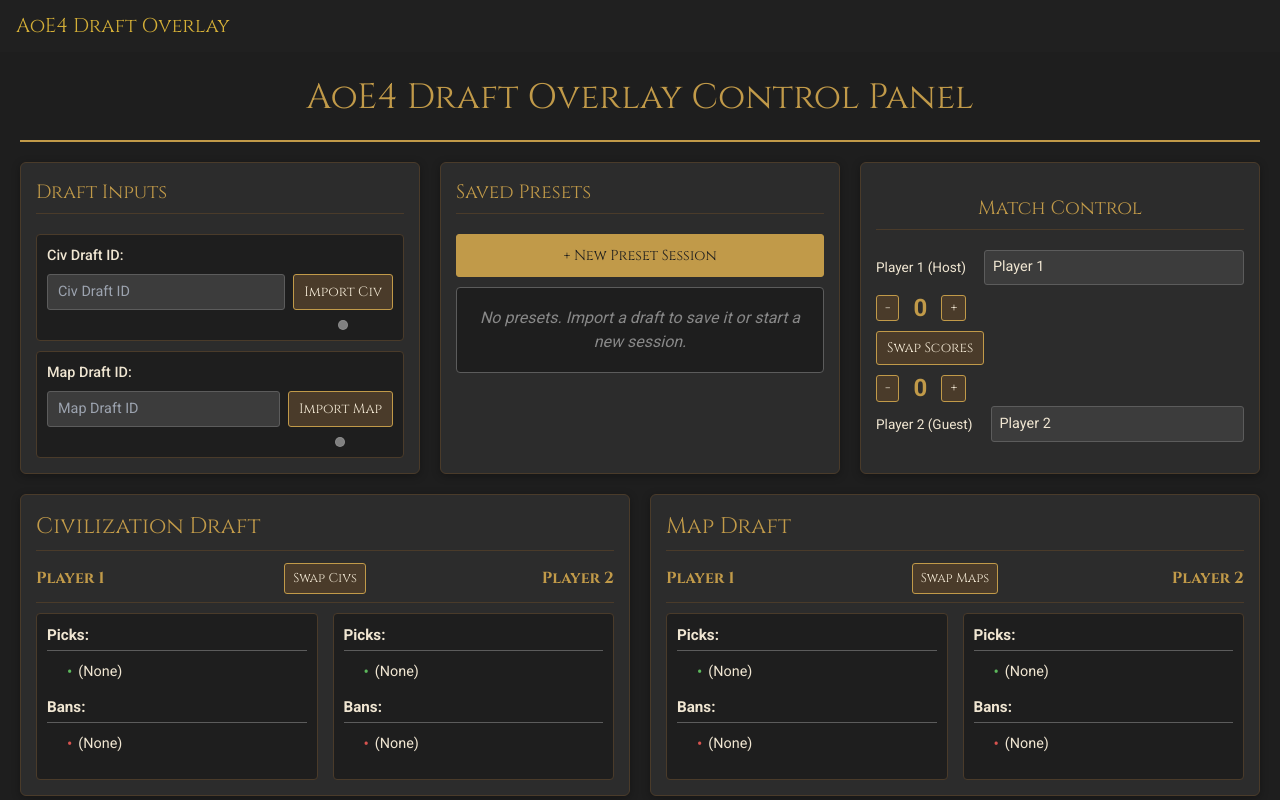
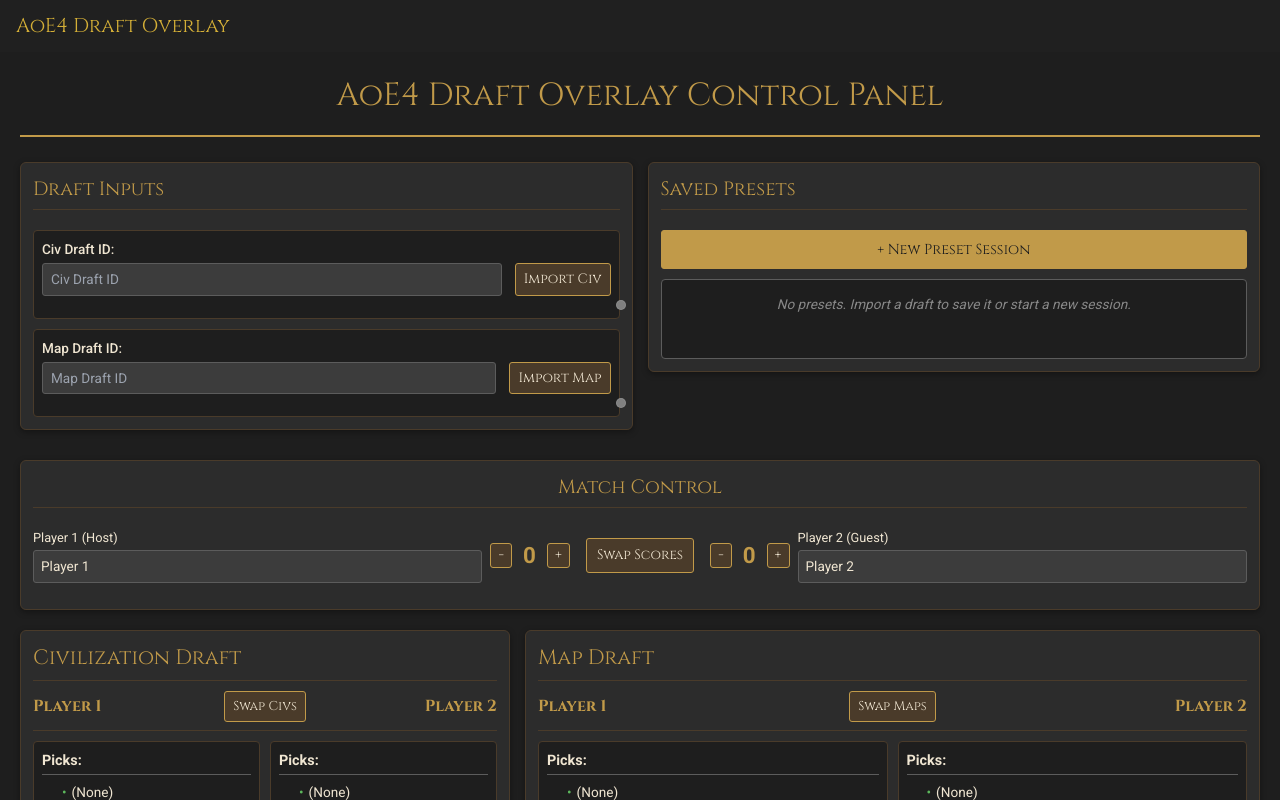
Before and after one commit to overbait/UItest2, a React (Vite) app: page / in a window 1280 px wide. Built offline with nearby package versions, Linux system fonts and the light colour scheme.

Commit message:
Update TechnicalInterface.css

```diff
--- a/src/styles/TechnicalInterface.css
+++ b/src/styles/TechnicalInterface.css
@@ -2,19 +2,18 @@
 
 /* --- Variables --- */
 :root {
-  --aoe-dark-bg: #1e1e1e; /* Dark background */
-  --aoe-panel-bg: #2c2c2c; /* Slightly lighter panel background */
-  --aoe-border-color: #4a3b2a; /* Dark brown border */
-  --aoe-gold-accent: #c19a49; /* Golden accent for text and highlights */
-  --aoe-text-light: #f0e6d2; /* Light parchment-like text color */
-  --aoe-red-error: #d9534f; /* Red for errors/disconnected */
-  --aoe-green-success: #5cb85c; /* Green for success/connected */
-  --aoe-yellow-warning: #f0ad4e; /* Yellow for connecting/warnings */
+  --aoe-dark-bg: #1e1e1e;
+  --aoe-panel-bg: #2c2c2c;
+  --aoe-border-color: #4a3b2a;
+  --aoe-gold-accent: #c19a49;
+  --aoe-text-light: #f0e6d2;
+  --aoe-red-error: #d9534f;
+  --aoe-green-success: #5cb85c;
+  --aoe-yellow-warning: #f0ad4e;
   --aoe-button-bg: #4a3b2a;
   --aoe-button-hover-bg: #6b553c;
   --aoe-input-bg: #3c3c3c;
   --aoe-input-border: #5c5c5c;
-
   --font-medieval: 'Cinzel', serif;
   --font-sans: 'Roboto', sans-serif;
 }
@@ -30,9 +29,9 @@
 }
 
 .main-title {
-  font-size: 2.2em;
+  font-size: 2em;
   text-align: center;
-  margin-bottom: 20px;
+  margin-bottom: 25px;
   padding-bottom: 15px;
   border-bottom: 2px solid var(--aoe-gold-accent);
   color: var(--aoe-gold-accent);
@@ -42,109 +41,102 @@
 .technical-interface h2.section-title {
   font-family: var(--font-medieval);
   color: var(--aoe-gold-accent);
-  font-size: 1.4em;
+  font-size: 1.3em;
   border-bottom: 1px solid var(--aoe-border-color);
-  padding-bottom: 6px;
+  padding-bottom: 5px;
   margin-top: 0;
-  margin-bottom: 12px;
-}
-.technical-interface h3.section-title-small {
-  font-family: var(--font-medieval);
-  color: var(--aoe-text-light);
-  font-size: 1.1em;
-  margin-top: 12px;
-  margin-bottom: 6px;
+  margin-bottom: 10px;
 }
 
 /* --- Main Layout Grids --- */
 .top-section-grid {
   display: grid;
-  grid-template-columns: repeat(3, 1fr); /* Three equal columns */
-  gap: 20px;
+  grid-template-columns: 0.8fr 0.8fr 1.4fr; /* Draft Inputs | Saved Presets | Match Control */
+  gap: 15px;
   margin-bottom: 20px;
+  align-items: flex-start;
 }
 
 .drafts-section-grid {
   display: grid;
-  grid-template-columns: 1fr 1fr; /* 50/50 split for Civ and Map drafts */
-  gap: 20px;
+  /* Civ Draft | Map Draft | BoX Series Overview */
+  grid-template-columns: 0.7fr 0.7fr 1.6fr;
+  gap: 15px;
+  align-items: flex-start; /* Align cards to the top if they have different heights */
 }
 
 
 /* --- Card Styles --- */
 .card {
   background-color: var(--aoe-panel-bg);
-  padding: 15px;
+  padding: 12px;
   border-radius: 6px;
   border: 1px solid var(--aoe-border-color);
-  box-shadow: 0 2px 8px rgba(0, 0, 0, 0.3);
-  display: flex; /* Added for internal flex control */
-  flex-direction: column; /* Default stack for card content */
+  box-shadow: 0 2px 6px rgba(0, 0, 0, 0.35);
+  display: flex;
+  flex-direction: column;
+  min-height: 150px;
 }
 
-/* --- Player Scores Card (now part of top-section-grid) --- */
+/* --- Player Scores Card (Match Control) --- */
 .player-scores-card {
-  /* display: flex; -- already a flex container from .card */
-  /* align-items: center; -- already default for flex-direction: column */
-  justify-content: center; /* Center content vertically if card is taller */
-  gap: 10px;
-  /* flex-wrap: wrap; -- not needed if flex-direction is column */
+ justify-content: flex-start;
 }
-
-.player-scores-card .player-name-input-group { /* For horizontal layout of name+score */
+.player-scores-horizontal-layout {
   display: flex;
   align-items: center;
-  justify-content: space-between;
+  justify-content: space-around; /* Distributes space, can be space-between */
   width: 100%;
-  gap: 10px;
-  margin-bottom: 5px; /* Space between P1 and P2 sections */
+  flex-wrap: wrap;
+  gap: 8px;
+  margin-top: 10px;
 }
-.player-scores-card .player-name-input-group:last-child {
+.player-scores-card .player-name-input-group {
+  display: flex;
+  flex-direction: column;
+  align-items: flex-start;
+  gap: 3px;
+  flex-grow: 1;
+  min-width: 130px;
+}
+.player-scores-card .player-name-input-group label {
+  font-size: 0.8em;
+  color: var(--aoe-text-light);
+  font-family: var(--font-sans);
   margin-bottom: 0;
 }
-
-
-.player-scores-card .player-name-input-group label {
-  font-size: 0.85em;
-  color: var(--aoe-text-light);
-  margin-right: 8px; /* Space between label and input */
-  font-family: var(--font-sans);
-  white-space: nowrap;
-}
-
 .player-scores-card .name-input {
   background-color: var(--aoe-input-bg);
   color: var(--aoe-text-light);
   border: 1px solid var(--aoe-input-border);
-  padding: 6px 8px;
+  padding: 5px 7px;
   border-radius: 3px;
   font-family: var(--font-sans);
-  font-size: 0.9em;
-  flex-grow: 1; /* Input takes available space */
-  min-width: 100px; /* Prevent being too small */
+  font-size: 0.85em;
+  width: 100%;
   box-sizing: border-box;
 }
 .player-scores-card .score-controls-group {
   display: flex;
   align-items: center;
-  gap: 6px;
-  flex-shrink: 0;
+  gap: 5px;
 }
 .player-scores-card .score-display {
-  font-size: 1.5em;
+  font-size: 1.4em;
   font-weight: bold;
   color: var(--aoe-gold-accent);
-  min-width: 30px;
+  min-width: 25px;
   text-align: center;
   font-family: var(--font-sans);
+  padding: 0 5px;
 }
 .player-scores-card .swap-scores-button {
-  margin: 5px 0; /* Vertical margin when stacked */
+  margin: 0 8px;
   align-self: center;
 }
 
-
-.score-button, .swap-scores-button, .import-button, .swap-players-button, .save-preset-button, .preset-load-button, .add-new-preset-button {
+/* --- Base Button Styles --- */
+.button-like {
   background-color: var(--aoe-button-bg);
   color: var(--aoe-text-light);
   border: 1px solid var(--aoe-gold-accent);
@@ -155,175 +147,137 @@
   font-size: 0.85em;
   transition: background-color 0.2s ease, border-color 0.2s ease;
   white-space: nowrap;
+  text-align: center;
 }
-
-.score-button:hover, .swap-scores-button:hover, .import-button:hover, .swap-players-button:hover, .save-preset-button:hover, .preset-load-button:hover, .add-new-preset-button:hover {
+.button-like:hover {
   background-color: var(--aoe-button-hover-bg);
   border-color: var(--aoe-text-light);
 }
-
-.score-button:disabled, .swap-scores-button:disabled, .import-button:disabled, .swap-players-button:disabled, .save-preset-button:disabled, .preset-load-button:disabled, .add-new-preset-button:disabled {
+.button-like:disabled {
   background-color: #555;
   border-color: #777;
   color: #aaa;
   cursor: not-allowed;
 }
-
 .score-button {
-  padding: 5px 8px;
+  padding: 4px 7px;
   font-size: 0.9em;
   line-height: 1;
 }
 
-
 /* --- Draft Inputs Card --- */
-.draft-inputs-card {
-  display: flex;
-  flex-direction: column;
-  gap: 10px;
-}
-
+.draft-inputs-card { gap: 10px; }
 .draft-input-group {
   display: grid;
-  grid-template-columns: auto 1fr auto; /* Label, Input, Button+Status */
-  /* grid-template-rows: auto auto; -- Implicitly handles rows */
+  grid-template-columns: auto 1fr auto;
   align-items: center;
-  gap: 5px 8px;
+  gap: 4px 8px;
   background-color: var(--aoe-dark-bg);
-  padding: 10px;
+  padding: 8px;
   border-radius: 4px;
   border: 1px solid var(--aoe-border-color);
 }
-
 .draft-input-group label {
-  grid-column: 1 / -1; /* Label spans all columns */
-  font-size: 0.9em;
+  grid-column: 1 / -1;
+  font-size: 0.85em;
   color: var(--aoe-text-light);
   font-family: var(--font-sans);
   font-weight: 500;
-  margin-bottom: 3px; /* Space below label */
 }
-
 .draft-id-input {
   background-color: var(--aoe-input-bg);
   color: var(--aoe-text-light);
   border: 1px solid var(--aoe-input-border);
-  padding: 6px 10px;
+  padding: 5px 8px;
   border-radius: 3px;
   font-family: var(--font-sans);
-  font-size: 0.9em;
+  font-size: 0.85em;
   box-sizing: border-box;
-  grid-column: 1 / span 2; /* Input spans 2 columns */
+  grid-column: 1 / span 2;
+  width: 100%;
 }
-
 .draft-input-group .import-button {
-  padding: 6px 10px;
-  grid-column: 3 / 4; /* Button in the third column */
+  padding: 5px 8px;
+  grid-column: 3 / 4;
   align-self: stretch;
+  margin-left: 5px;
 }
-
 .status-circle {
   width: 10px;
   height: 10px;
   border-radius: 50%;
   border: 1px solid rgba(255,255,255,0.1);
-  grid-column: 3 / 4; /* Status circle also in the third column, below button if label takes a row */
-  justify-self: center;
+  grid-column: 3 / 4;
+  justify-self: end;
   align-self: center;
-  margin-top: 5px; /* If label is on its own row, this pushes status below button */
-}
-/* Adjust if label, input, button, status are all in one visual row */
-.draft-input-group.single-row-layout label { grid-column: auto; margin-bottom: 0; }
-.draft-input-group.single-row-layout .draft-id-input { grid-column: auto; }
-.draft-input-group.single-row-layout .import-button { grid-column: auto; }
-.draft-input-group.single-row-layout .status-circle { grid-column: auto; margin-top: 0; margin-left: 5px;}
-
-
-.status-message {
-  font-size: 0.85em;
-  color: #aaa;
-  text-align: center;
-  min-height: 1.2em;
-  grid-column: 1 / -1;
-  margin-top: 3px;
+  position: relative;
+  right: -15px;
 }
 
 /* --- Saved Presets Card --- */
-.saved-presets-card {
-  display: flex;
-  flex-direction: column;
-  gap: 10px;
-}
-
-.add-new-preset-button { /* Renamed from save-preset-button for clarity */
+.saved-presets-card { gap: 10px; }
+.add-new-preset-button {
   width: 100%;
-  padding: 10px;
+  padding: 8px;
   font-size: 0.9em;
-  background-color: var(--aoe-gold-accent); /* Make it stand out */
+  background-color: var(--aoe-gold-accent);
   color: var(--aoe-dark-bg);
   border-color: var(--aoe-gold-accent);
 }
-.add-new-preset-button:hover {
-  background-color: #dab65b; /* Lighter gold on hover */
-}
-
+.add-new-preset-button:hover { background-color: #dab65b; }
 .saved-presets-list {
-  /* max-height: 150px; -- Set dynamically or based on content */
-  min-height: 50px; /* Ensure it has some height even when empty */
+  min-height: 80px;
+  max-height: 120px;
   overflow-y: auto;
   display: flex;
   flex-direction: column;
-  gap: 8px;
-  padding-right: 5px;
-  background-color: var(--aoe-dark-bg); /* Inner background */
+  gap: 6px;
+  background-color: var(--aoe-dark-bg);
   border: 1px solid var(--aoe-input-border);
   border-radius: 4px;
-  padding: 8px;
+  padding: 6px;
 }
-
 .preset-item {
   display: flex;
   justify-content: space-between;
   align-items: center;
-  padding: 5px 8px;
-  background-color: var(--aoe-panel-bg); /* Slightly lighter than list bg */
+  padding: 4px 6px;
+  background-color: var(--aoe-panel-bg);
   border-radius: 3px;
   border: 1px solid var(--aoe-border-color);
 }
-
 .preset-load-button {
   flex-grow: 1;
   text-align: left;
-  margin-right: 8px;
-  /* Uses .button-like base */
+  margin-right: 6px;
+  font-size: 0.8em;
+  padding: 4px 6px;
 }
-
 .preset-delete-button {
   background-color: var(--aoe-red-error);
   color: white;
   border: none;
-  padding: 4px 8px;
-  font-size: 0.9em;
+  padding: 3px 6px;
+  font-size: 0.8em;
   line-height: 1;
   border-radius: 3px;
   cursor: pointer;
 }
-.preset-delete-button:hover {
-  background-color: #c9302c;
-}
-
+.preset-delete-button:hover { background-color: #c9302c; }
 .no-presets-message {
   text-align: center;
   color: #888;
   font-style: italic;
-  padding: 10px;
+  padding: 8px;
+  font-size: 0.85em;
 }
 
-
-/* --- Draft Display Card --- */
-.draft-display-card {
-  /* Uses .card base styles */
+/* --- Draft Display Card (Civ & Map) --- */
+.draft-display-card { /* Applies to both .civ-draft-card and .map-draft-card */
+  /* Base .card styles are inherited */
 }
+.civ-draft-card { /* Specific if needed */ }
+.map-draft-card { /* Specific if needed */ }
 
 .draft-header {
   display: flex;
@@ -336,199 +290,138 @@
   font-size: 1em;
   color: var(--aoe-gold-accent);
 }
-
-.draft-header span {
-  flex-basis: 38%;
-  font-size: 1em;
-  font-weight: bold;
-}
+.draft-header span { flex-basis: 38%; font-size: 1em; font-weight: bold; }
 .draft-header span:first-child { text-align: left; }
 .draft-header span:last-child { text-align: right; }
+.swap-players-button { padding: 5px 8px; font-size: 0.8em; flex-shrink: 0; }
+.draft-columns { display: grid; grid-template-columns: 1fr 1fr; gap: 10px; }
+.player-column { background-color: var(--aoe-dark-bg); padding: 8px; border-radius: 4px; border: 1px solid var(--aoe-border-color); }
+.data-section { margin-bottom: 8px; }
+.data-section h4 { font-size: 0.9em; color: var(--aoe-text-light); margin-bottom: 5px; font-family: var(--font-sans); font-weight: 600; border-bottom: 1px solid var(--aoe-input-border); padding-bottom: 3px; }
+.data-section ul { list-style: none; padding-left: 0; font-size: 0.85em; font-family: var(--font-sans); }
+.data-section ul li { padding: 2px 0; display: flex; align-items: center; }
+.data-section ul li::before { content: '•'; margin-right: 5px; font-size: 1em; }
+.list-disc.text-green-400 li::before { color: var(--aoe-green-success); }
+.list-disc.text-red-400 li::before { color: var(--aoe-red-error); }
+.list-disc.text-green-400 li, .list-disc.text-red-400 li { color: var(--aoe-text-light); }
+.global-maps-section { margin-top: 12px; padding-top: 8px; border-top: 1px solid var(--aoe-border-color); }
+.global-maps-section .data-section { padding-left: 0; }
+.global-maps-section .draft-columns { grid-template-columns: 1fr; }
 
-.swap-players-button {
-  padding: 5px 8px;
-  font-size: 0.8em;
-  flex-shrink: 0;
+/* --- BoX Series Card --- */
+.box-series-card {
+  /* Uses .card base styles */
+  gap: 10px; /* Space between title, format selector, and games list */
 }
-
-.draft-columns {
-  display: grid;
-  grid-template-columns: 1fr 1fr;
-  gap: 15px;
+.box-format-selector {
+  display: flex;
+  align-items: center;
+  gap: 10px;
+  margin-bottom: 10px;
 }
-
-.player-column {
+.box-format-selector label {
+  font-size: 0.9em;
+  font-weight: 500;
+  white-space: nowrap;
+}
+.box-format-selector select.button-like { /* Style select like a button */
+  padding: 6px 8px; /* Match other buttons */
+  font-size: 0.85em;
+  flex-grow: 1;
+}
+.box-games-list {
+  display: flex;
+  flex-direction: column;
+  gap: 10px;
+  max-height: 300px; /* Or adjust as needed */
+  overflow-y: auto;
+  padding-right: 5px; /* For scrollbar */
+}
+.box-game-slot {
   background-color: var(--aoe-dark-bg);
   padding: 10px;
   border-radius: 4px;
-  border: 1px solid var(--aoe-border-color);
+  border: 1px solid var(--aoe-input-border);
+}
+.game-slot-title {
+  font-family: var(--font-medieval);
+  font-size: 1em;
+  color: var(--aoe-gold-accent);
+  margin-bottom: 8px;
+}
+.game-slot-selectors {
+  display: grid;
+  grid-template-columns: repeat(auto-fit, minmax(150px, 1fr)); /* Responsive columns for selectors */
+  gap: 8px;
+}
+.selector-group {
+  display: flex;
+  flex-direction: column;
+  gap: 4px;
+}
+.selector-group label {
+  font-size: 0.8em;
+  color: var(--aoe-text-light);
+}
+.selector-group select.button-like {
+  width: 100%;
+  font-size: 0.8em;
+  padding: 5px;
 }
 
-.data-section {
-  margin-bottom: 10px;
-}
-
-.data-section h4 {
-  font-size: 0.95em;
-  color: var(--aoe-text-light);
-  margin-bottom: 6px;
-  font-family: var(--font-sans);
-  font-weight: 600;
-  border-bottom: 1px solid var(--aoe-input-border);
-  padding-bottom: 3px;
-}
-
-.data-section ul {
-  list-style: none;
-  padding-left: 0;
-  font-size: 0.9em;
-  font-family: var(--font-sans);
-}
-.data-section ul li {
-  padding: 3px 0;
-  display: flex;
-  align-items: center;
-}
-.data-section ul li::before {
-  content: '•';
-  margin-right: 6px;
-  font-size: 1.1em;
-}
-
-.list-disc.text-green-400 li::before { color: var(--aoe-green-success); }
-.list-disc.text-red-400 li::before { color: var(--aoe-red-error); }
-.list-disc.text-green-400 li { color: var(--aoe-text-light); }
-.list-disc.text-red-400 li { color: var(--aoe-text-light); }
-
-.global-maps-section {
-  margin-top: 15px;
-  padding-top: 10px;
-  border-top: 1px solid var(--aoe-border-color);
-}
-.global-maps-section .data-section {
-  padding-left: 0;
-}
-.global-maps-section .draft-columns {
-    grid-template-columns: 1fr;
-}
-
-
-/* --- Connection Status (general, used by simplified display) --- */
+/* --- Status Indicators & Messages --- */
 .status-dot.connected, .status-circle[style*="background-color: green"] { background-color: var(--aoe-green-success); }
-.status-dot.disconnected, .status-circle[style*="background-color: red"] { background-color: var(--aoe-red-error); } /* For error state */
+.status-dot.disconnected, .status-circle[style*="background-color: red"] { background-color: var(--aoe-red-error); }
 .status-dot.connecting, .status-circle[style*="background-color: orange"] { background-color: var(--aoe-yellow-warning); animation: pulse 1.5s infinite; }
 .status-dot.error, .status-circle[style*="background-color: red"] { background-color: var(--aoe-red-error); }
 .status-circle[style*="background-color: grey"] { background-color: grey; }
 
+@keyframes pulse { 0% { opacity: 1; } 50% { opacity: 0.5; } 100% { opacity: 1; } }
 
-@keyframes pulse {
-  0% { opacity: 1; }
-  50% { opacity: 0.5; }
-  100% { opacity: 1; }
-}
-
-.connection-status .error-message {
-  color: var(--aoe-red-error);
-  margin-left: 10px;
-  font-size: 0.9em;
-}
-
-.connection-status .draft-info {
-    display: flex;
-    align-items: center;
-    gap: 10px;
-}
-
-.loading-message,
-.placeholder-message {
-  text-align: center;
-  padding: 20px;
-  font-size: 1em;
-  color: var(--aoe-text-light);
-  background-color: var(--aoe-panel-bg);
-  border: 1px dashed var(--aoe-border-color);
-  border-radius: 6px;
-  margin-top: 15px;
+.loading-message, .placeholder-message {
+  text-align: center; padding: 15px; font-size: 0.95em; color: var(--aoe-text-light);
+  background-color: var(--aoe-panel-bg); border: 1px dashed var(--aoe-border-color);
+  border-radius: 6px; margin-top: 15px;
 }
 
 /* --- Responsive Design --- */
-@media (max-width: 1200px) { /* Breakpoint for top section to go 2-column */
+@media (max-width: 1300px) { /* Adjust breakpoint for top section to go 2-column */
   .top-section-grid {
-    grid-template-columns: repeat(auto-fit, minmax(300px, 1fr)); /* Allow wrapping to 2 then 1 */
-    /* Or explicitly: grid-template-columns: 1fr 1fr; */
+    grid-template-columns: 1fr 1fr; /* Draft Inputs + Presets | Match Control */
   }
-   .player-scores-card { /* Ensure it can span full width if it's the 3rd item on a new row */
-    grid-column: 1 / -1; /* If it wraps to its own line */
+  .player-scores-card {
+    grid-column: 1 / -1; /* Match control spans full width if it wraps */
+    margin-top: 15px;
+  }
+  .drafts-section-grid {
+    grid-template-columns: 1fr 1.5fr; /* Civ/Map Drafts | BoX Series (BoX takes more space) */
   }
 }
 
-
-@media (max-width: 1024px) {
-  /* .top-section-grid remains as above or becomes 1fr if needed */
-  .drafts-section-grid {
-    grid-template-columns: 1fr;
-  }
-  .player-scores-card {
-    flex-direction: column;
-    align-items: stretch;
-  }
-  .player-name-input-group, .score-controls-group, .swap-scores-button {
-    width: 100%;
-    margin-bottom: 10px;
-  }
-   .score-controls-group {
-    justify-content: center;
-  }
+@media (max-width: 900px) {
+    .top-section-grid {
+        grid-template-columns: 1fr; /* Stack all top cards */
+    }
+    .drafts-section-grid {
+      grid-template-columns: 1fr; /* Stack draft displays */
+    }
+    .player-scores-card { margin-top: 15px; }
+    .player-scores-horizontal-layout { flex-direction: column; gap: 8px; }
 }
 
 @media (max-width: 768px) {
-  .top-section-grid { /* Ensure it stacks to 1 column here */
-      grid-template-columns: 1fr;
-  }
-  .main-title {
-    font-size: 1.8em;
-  }
-  .technical-interface h2.section-title {
-    font-size: 1.3em;
-  }
+  .main-title { font-size: 1.6em; }
+  .technical-interface h2.section-title { font-size: 1.2em; }
 }
 
 @media (max-width: 600px) {
-  .draft-input-group {
-    grid-template-columns: 1fr;
-    gap: 8px;
-  }
-  .draft-input-group label,
-  .draft-id-input,
-  .import-button,
-  .status-circle {
-    grid-column: 1 / -1;
-    justify-self: stretch;
-  }
-   .status-circle {
-    justify-self: center;
-    margin-top: 5px;
-  }
-
-  .draft-columns {
-    grid-template-columns: 1fr;
-  }
-  .draft-header {
-    flex-direction: column;
-    gap: 8px;
-    align-items: stretch;
-  }
-  .draft-header span {
-    text-align: center !important;
-    width: 100%;
-  }
-  .maps-columns {
-    grid-template-columns: 1fr;
-  }
-  .card {
-    padding: 10px;
-  }
-  .technical-interface {
-    padding: 10px;
-  }
+  .draft-input-group { grid-template-columns: 1fr; }
+  .draft-input-group .import-button, .status-circle { grid-column: 1 / -1; justify-self: stretch; margin-left: 0; }
+  .status-circle { justify-self: center; margin-top: 5px; }
+  .draft-columns { grid-template-columns: 1fr; }
+  .draft-header { flex-direction: column; gap: 6px; align-items: stretch; }
+  .draft-header span { text-align: center !important; }
+  .card { padding: 10px; }
+  .technical-interface { padding: 10px; }
+  .game-slot-selectors { grid-template-columns: 1fr; } /* Stack selectors in BoX game slot */
 }
```
